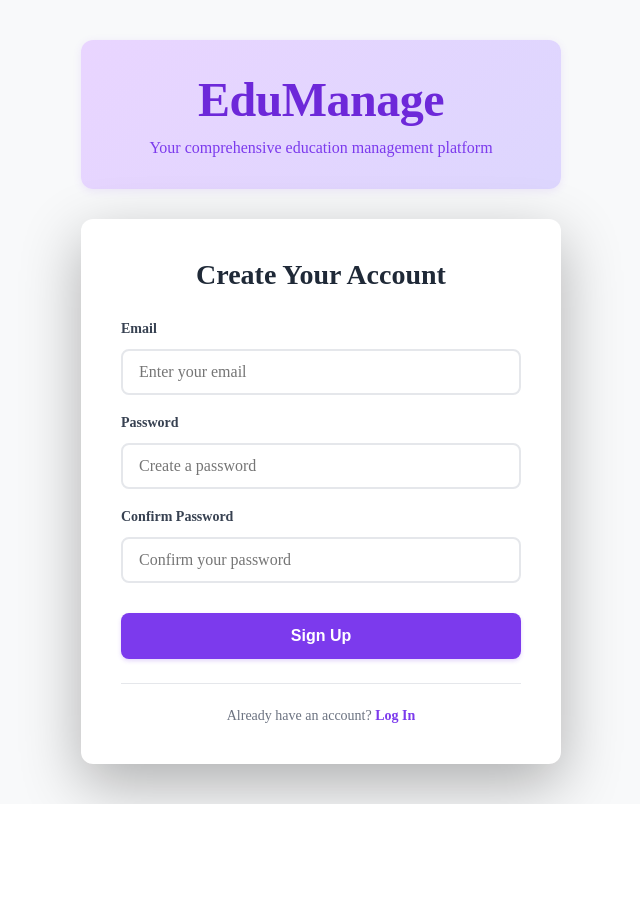
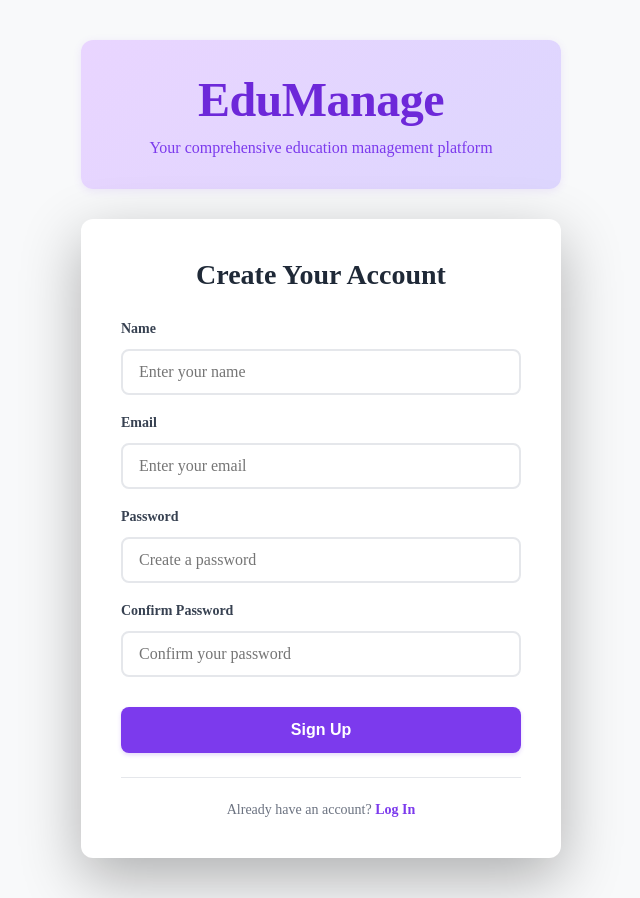
Before and after one commit to roncristianm/WebEng-Final-Project, a React (Vite) app: page /signup in a window 1280 px wide. Shown: the whole page, without its empty margins (319-959 px from the left). Before the commit the page ends 804 px from the top, so only its background shows below. Built offline with nearby package versions, Linux system fonts and the light colour scheme.

Commit message:
#2 added name in sign up
- added a name placeholder in the sign up form

```diff
--- a/src/pages/homepage/Signup.jsx
+++ b/src/pages/homepage/Signup.jsx
@@ -3,6 +3,7 @@ import { Link } from 'react-router-dom'
 import '../../styles/Auth.css'
 
 function Signup() {
+  const [name, setName] = useState('')
   const [email, setEmail] = useState('')
   const [password, setPassword] = useState('')
   const [confirmPassword, setConfirmPassword] = useState('')
@@ -15,7 +16,7 @@ function Signup() {
       return
     }
 
-    console.log('Signup submitted:', { email, password })
+    console.log('Signup submitted:', { name, email, password })
     // Add your signup logic here
   }
 
@@ -31,6 +32,19 @@ function Signup() {
           <h2 className="form-title">Create Your Account</h2>
 
           <form onSubmit={handleSubmit} className="auth-form">
+
+            <div className="form-group">
+              <label htmlFor="name">Name</label>
+              <input
+                type="text"
+                id="name"
+                value={name}
+                onChange={(e) => setName(e.target.value)}
+                placeholder="Enter your name"
+                required
+              />
+            </div>
+
             <div className="form-group">
               <label htmlFor="email">Email</label>
               <input
--- a/src/styles/Auth.css
+++ b/src/styles/Auth.css
@@ -106,6 +106,7 @@
   margin-bottom: 4px;
 }
 
+.form-group input[type="text"],
 .form-group input[type="email"],
 .form-group input[type="password"] {
   padding: 12px 16px;
@@ -117,6 +118,7 @@
   font-family: inherit;
 }
 
+.form-group input[type="text"]:focus,
 .form-group input[type="email"]:focus,
 .form-group input[type="password"]:focus {
   outline: none;
@@ -222,6 +224,7 @@
     font-size: 13px;
   }
 
+  .form-group input[type="text"],
   .form-group input[type="email"],
   .form-group input[type="password"] {
     padding: 10px 14px;
```
